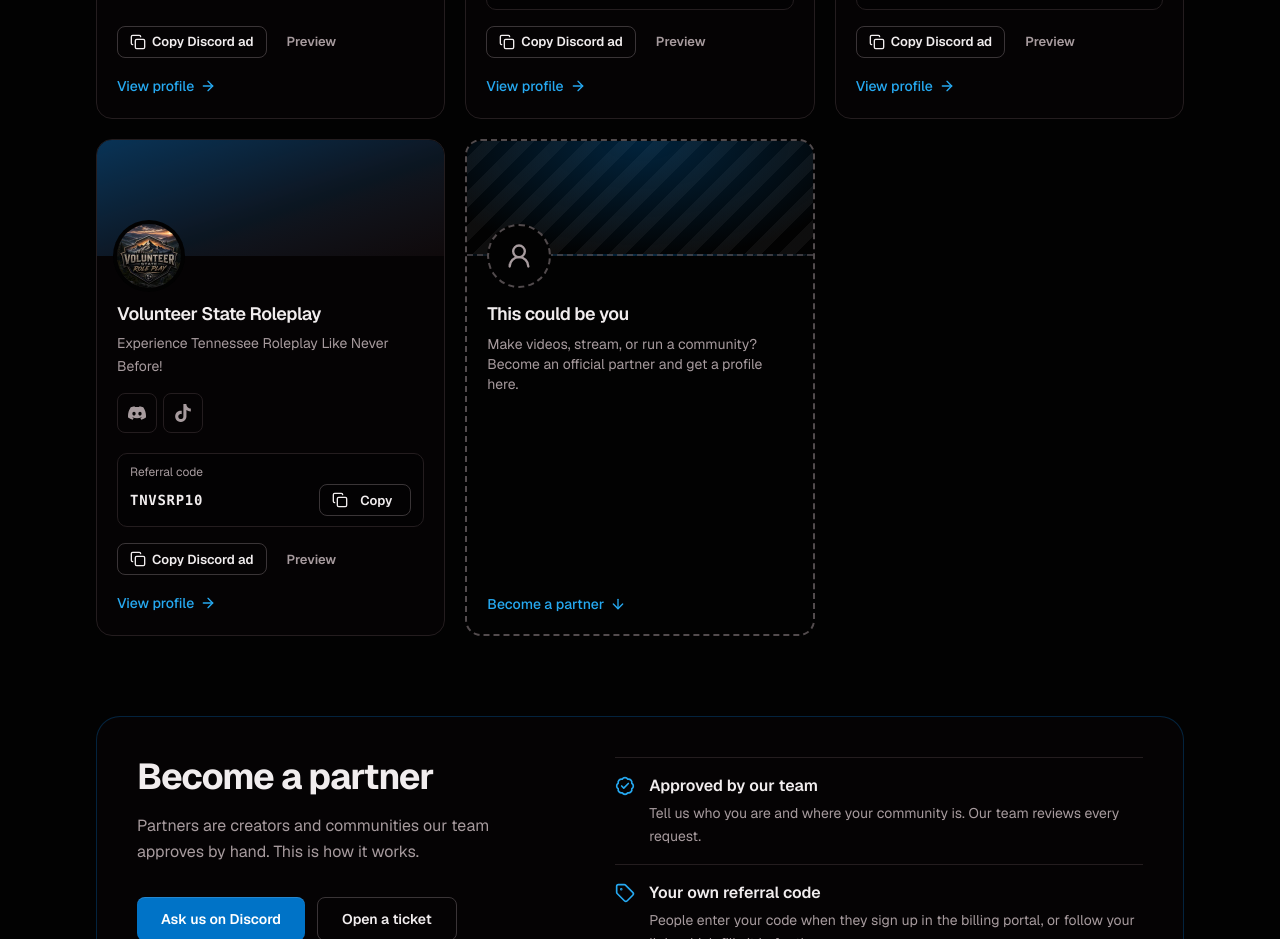
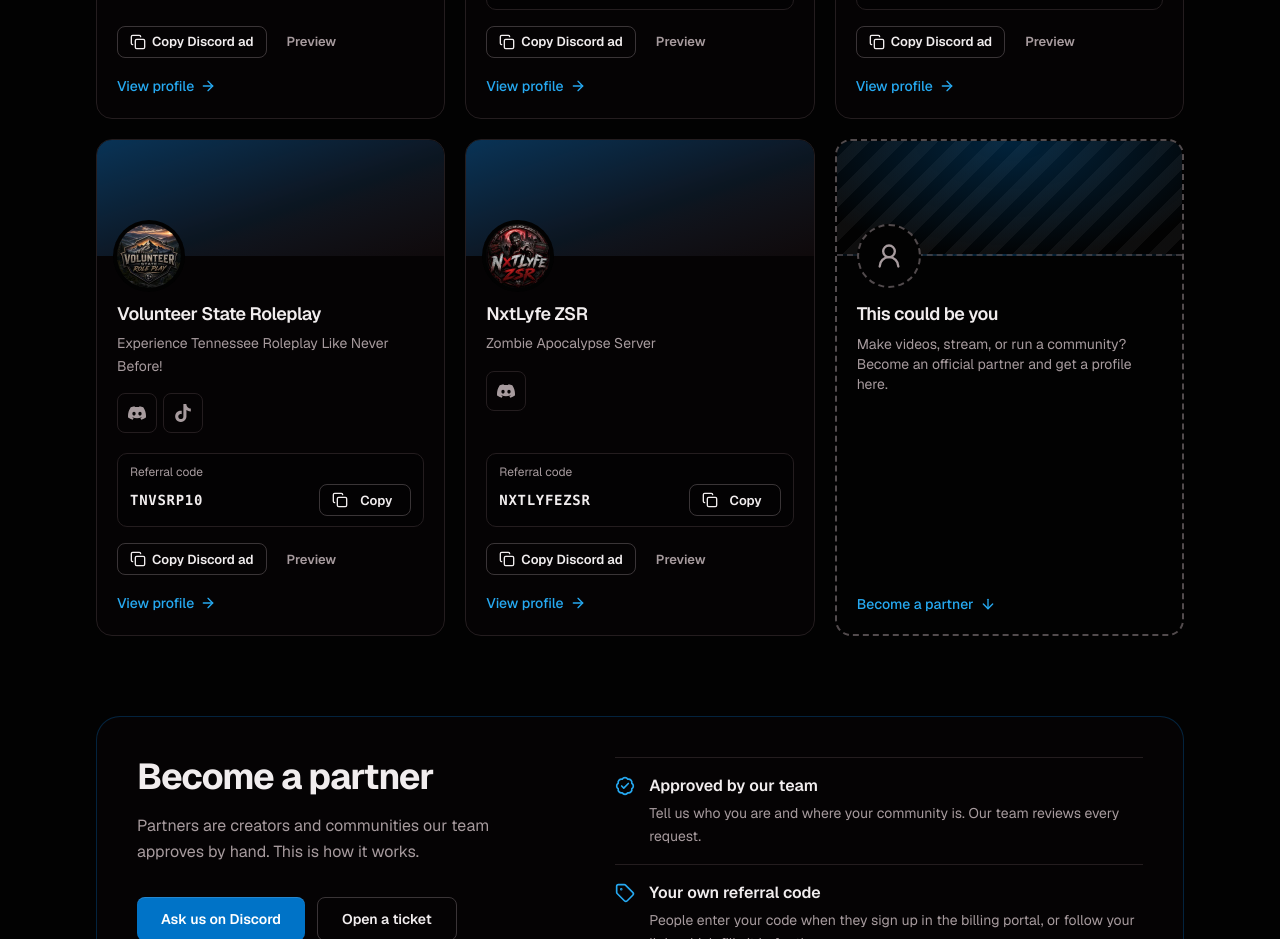
Before and after one commit to wslatl/wslatl.com, a Next.js app: page /de/partners in a window 1280 px wide. Shown: the part 800-1739 px from the top of the page. Built offline with nearby package versions, Linux system fonts and the light colour scheme.

Commit message:
feat(partners): add NxtLyfe ZSR
A FiveM zombie apocalypse community with referral code NXTLYFEZSR, a 256px WebP avatar and their Discord. Not featured.

```diff
--- a/data/partners.ts
+++ b/data/partners.ts
@@ -144,4 +144,18 @@
       tiktok: 'https://www.tiktok.com/@vsrp_fivem',
     },
   },
+  {
+    slug: 'nxtlyfe-zsr',
+    name: 'NxtLyfe ZSR',
+    tagline: 'Zombie Apocalypse Server',
+    description:
+      'NxtLyfe ZSR is a FiveM community for people who enjoy the thrill. We have custom scripts and immersive gameplay.',
+    avatar: '/partners/nxtlyfe-zsr/avatar.webp',
+    referralCode: 'NXTLYFEZSR',
+    since: '2026-10',
+    games: ['fivem'],
+    socials: {
+      discord: 'https://discord.gg/sseaUasVEt',
+    },
+  },
 ]
```
Also changed, not shown: public/partners/nxtlyfe-zsr/avatar.webp (added).
